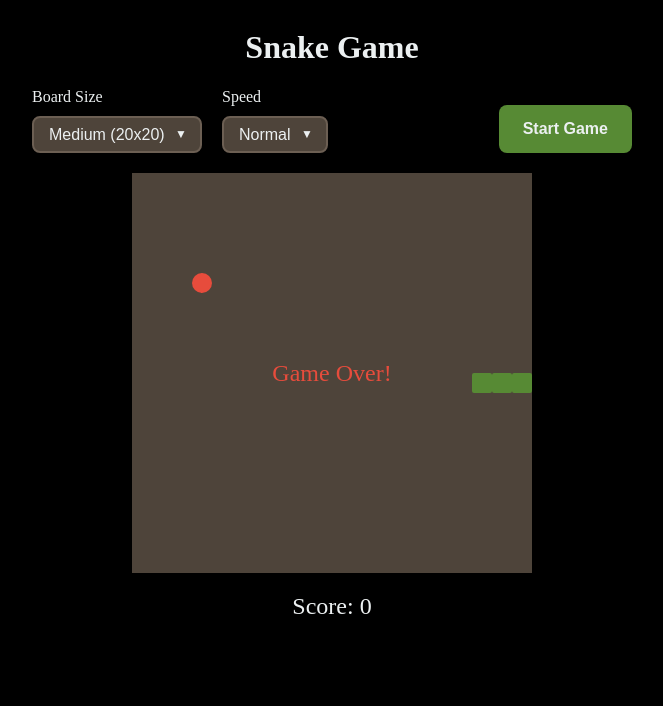
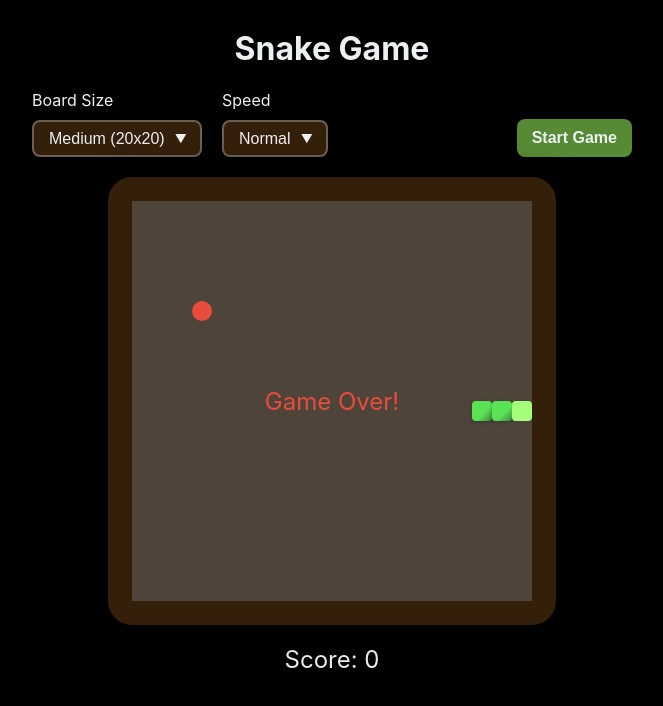
Before and after one commit to Arshavir-Gasparyan/snake-game, a plain HTML site: page public/index.html in a window 1280 px wide. Both pictures are taken after a click on the button "Start Game". Shown: the whole page, without its empty margins (308-971 px from the left). Drawn offline with Linux system fonts and the light colour scheme.

Commit message:
minor changes

```diff
--- a/public/css/style.css
+++ b/public/css/style.css
@@ -5,6 +5,7 @@ body {
   display: flex;
   flex-direction: column;
   align-items: center;
+  font-family: "Inter", Arial, sans-serif;
 }
 
 #navigation {
@@ -30,17 +31,25 @@ body {
 #game-board {
   display: flex;
   background-color: #4e443a;
+  border: 24px solid #341f0b;
+  box-shadow: 0 4px 32px #000a;
+  border-radius: 24px;
   flex-wrap: wrap;
 }
 
 .cell {
   width: 20px;
   height: 20px;
+  border-radius: 4px;
 }
 
 .snake {
-  background-color: #578a34;
-  border-radius: 2px;
+  background: linear-gradient(135deg, #5be358 60%, #3b883b 100%);
+  box-shadow: 0 1px 4px #14141444;
+}
+
+.snake-head {
+  background: #a5ff7a;
 }
 
 .food {
@@ -90,7 +99,7 @@ select {
   -moz-appearance: none;
   appearance: none;
   font-size: 16px;
-  background-color: #4e443a;
+  background-color: #341f0b;
   border: 2px solid #6c5f53;
   color: #ecf0f1;
   border-radius: 8px;
@@ -99,12 +108,12 @@ select {
 }
 
 button {
-  height: 48px;
+  height: 38px;
   background-color: #578a34;
   color: #ecf0f1;
   border: none;
   border-radius: 8px;
-  padding: 12px 24px;
+  padding: 8px 15px;
   font-size: 16px;
   font-weight: bold;
   cursor: pointer;
--- a/public/js/script.js
+++ b/public/js/script.js
@@ -1,4 +1,4 @@
-import { keyMap } from "../constant.js";
+import { keyMap } from "./constant.js";
 import { crashed, moveSnake } from "./snake.js";
 import { generateRandomFood, getIndex } from "./utils.js";
 
@@ -65,9 +65,14 @@ function clearGrid() {
 }
 
 function drawSnake() {
-  snake.forEach((part) => {
+  snake.forEach((part, i) => {
     const index = getIndex(part.x, part.y, boardSize);
     if (grid[index]) {
+      if (i === 0) {
+        grid[index].classList.add("snake-head");
+        return;
+      }
+
       grid[index].classList.add("snake");
     }
   });
@@ -126,6 +131,11 @@ function resetGameState() {
 }
 
 function handleKeyPress(e) {
+  if (e.key === "Enter") {
+    startGame();
+    return;
+  }
+
   if (isOver) return;
   const move = keyMap[e.key];
 
```
Also changed, not shown: public/js/constant.js (renamed from public/constant.js), 1 other file.
